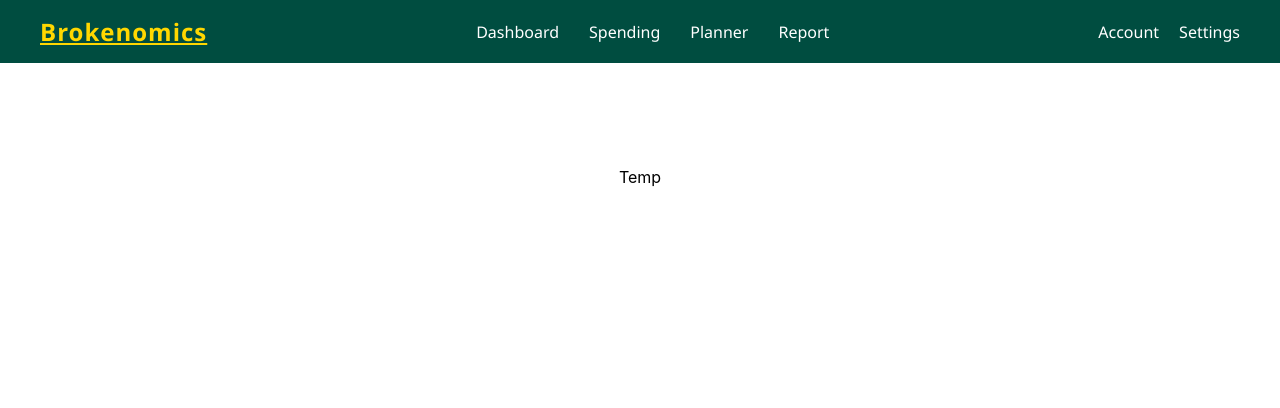
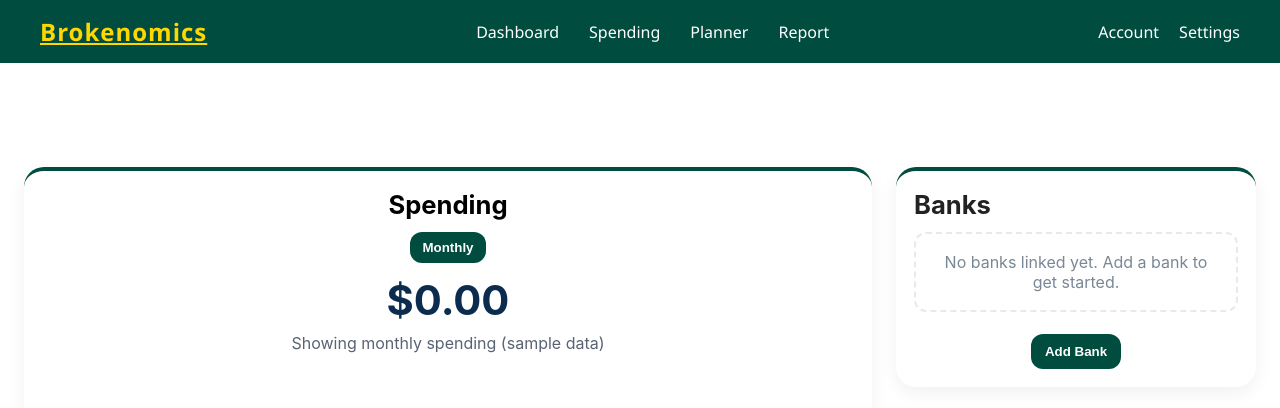
Before and after one commit to egiron1024/CEN4721-Budgeting-Website, a React (Create React App) app in the folder frontend/: page /spending in a window 1280 px wide. Shown: the top 408 px of the page. Built offline with nearby package versions, Linux system fonts and the light colour scheme.

Commit message:
Setup spending.js and spending.css tempate with basic functions.

```diff
--- a/frontend/src/components/spending.css
+++ b/frontend/src/components/spending.css
@@ -0,0 +1,142 @@
+/* Spending component styles */
+
+.spending-container{
+	display: grid;
+	grid-template-columns: 1fr 360px;
+	gap: 24px;
+	padding: 24px;
+	align-items: start;
+}
+
+/* --------------------------- */
+/* Animations                  */
+/* --------------------------- */
+
+.card{
+	background: #ffffff;
+	border-radius: 20px;
+	box-shadow: 0 6px 18px rgba(20,20,30,0.06);
+	padding: 18px;
+	display: flex;
+	flex-direction: column;
+}
+
+/* Top border accent classes (similar to dashboard.css) */
+.accent-spending { border-top: 4px solid #004d40; border-radius: 20px; }
+.accent-banks { border-top: 4px solid #004d40; border-radius: 20px; }
+
+.spending-left{
+	min-height: 260px;
+}
+
+.card-header{
+	display: flex;
+	justify-content: space-between;
+	align-items: center;
+	margin-bottom: 12px;
+}
+
+.card-header h2, .card-header h3{
+	margin: 0;
+	font-size: 1.6rem;
+}
+
+.toggle-btn{
+	background: #004d40; /* 004d40 */
+	color: #fff;
+	border: none;
+	padding: 8px 12px;
+	border-radius: 12px;
+	cursor: pointer;
+	font-weight: 600;
+}
+
+/* Center the Spending header and place the toggle button under it */
+.spending-left .card-header{
+	flex-direction: column;
+	align-items: center;
+	justify-content: center;
+	gap: 8px;
+}
+
+.spending-left .card-header h2{
+	text-align: center;
+	width: 100%;
+}
+
+.spending-left .toggle-btn{
+	margin-top: 4px;
+}
+
+.card-body{
+	flex: 1;
+}
+
+.big-value{
+	font-size: 2.6rem;
+	font-weight: 700;
+	color: #0b2c4f;
+}
+
+/* animation when range toggles */
+.pop{
+	/* slower, gentler pop for numbers */
+	animation: popIn 900ms cubic-bezier(.2,.9,.2,1);
+}
+
+@keyframes popIn{
+	0%{ transform: scale(0.96); opacity: 0; }
+	60%{ transform: scale(1.06); opacity: 1; }
+	100%{ transform: scale(1); opacity: 1; }
+}
+
+.small-note{
+	margin-top: 8px;
+	color: #586374;
+}
+
+.spending-right{
+	min-height: 180px;
+}
+
+.placeholder{
+	color: #7a8796;
+	padding: 18px;
+	border: 2px dashed #e6e9ee;
+	border-radius: 12px;
+	text-align: center;
+}
+
+.bank-list{
+	list-style: none;
+	padding: 0;
+	margin: 0;
+}
+
+.bank-list li{
+	padding: 8px 10px;
+	border-bottom: 1px solid #f1f3f6;
+}
+
+.card-footer{
+	margin-top: 12px;
+	display: flex;
+	justify-content: center;
+}
+
+.bank-btn{
+	background: #004d40;
+	color: white;
+	border: none;
+	padding: 10px 14px;
+	border-radius: 12px;
+	cursor: pointer;
+	font-weight: 600;
+}
+
+/* Responsive adjustments */
+@media (max-width: 900px){
+	.spending-container{
+		grid-template-columns: 1fr;
+	}
+}
--- a/frontend/src/components/spending.js
+++ b/frontend/src/components/spending.js
@@ -1,10 +1,73 @@
-import React from "react";
+import React, { useEffect, useState } from "react";
 import "./spending.css"
 
+// ---------------------------
+// Spending component
+// ---------------------------
 function Spending(){
+    // --- State & constants
+    const ranges = ["Monthly", "Yearly", "Weekly"];
+    const [rangeIndex, setRangeIndex] = useState(0);
+    const [animate, setAnimate] = useState(false);
+    const [banks, setBanks] = useState([]); // placeholder for linked banks
+    const [mounted, setMounted] = useState(false); // for mount animation
+
+    // --- Handlers
+    function nextRange(){
+        setRangeIndex((rangeIndex + 1) % ranges.length);
+        // small pop animation for numbers
+        setAnimate(true);
+        setTimeout(() => setAnimate(false), 350);
+    }
+
+    function toggleBank(){
+        // temporary behaviour: add a dummy bank if empty, otherwise remove last
+        if(banks.length === 0){
+            setBanks(["Demo Bank"]);
+        } else {
+            setBanks([]);
+        }
+    }
+
+    // --- Effects
+    // trigger mount animation once when the component appears
+    useEffect(()=>{
+        // small timeout to allow CSS to pick up initial state
+        const t = setTimeout(()=> setMounted(true), 20);
+        return ()=> clearTimeout(t);
+    },[]);
+
+    // --- Render
     return(
-        <div className="dashboard">
-            Temp
+        <div className={`spending-container ${mounted ? 'is-mounted' : ''}`}>
+            <div className="spending-left card accent-spending">
+                <div className="card-header">
+                    <h2>Spending</h2>
+                    <button className="toggle-btn" onClick={nextRange} aria-label="Change range">{ranges[rangeIndex]}</button>
+                </div>
+                <div className="card-body">
+                    <div className={`big-value ${animate ? 'pop' : ''}`}>$0.00</div>
+                    <div className={`small-note ${animate ? 'pop' : ''}`}>Showing {ranges[rangeIndex].toLowerCase()} spending (sample data)</div>
+                </div>
+            </div>
+
+            <div className="spending-right card accent-banks">
+                <div className="card-header">
+                    <h3>Banks</h3>
+                </div>
+                <div className="card-body">
+                    {banks.length === 0 ? (
+                        <div className="placeholder">No banks linked yet. Add a bank to get started.</div>
+                    ) : (
+                        <ul className="bank-list">
+                            {banks.map((b, i) => <li key={i}>{b}</li>)}
+                        </ul>
+                    )}
+                </div>
+                <div className="card-footer">
+                    <button className="bank-btn" onClick={toggleBank}>{banks.length === 0 ? 'Add Bank' : 'Remove Bank'}</button>
+                </div>
+            </div>
         </div>
     );
 }
```
Also changed, not shown: 2 other files (tests, documents, lock files or other folders).
